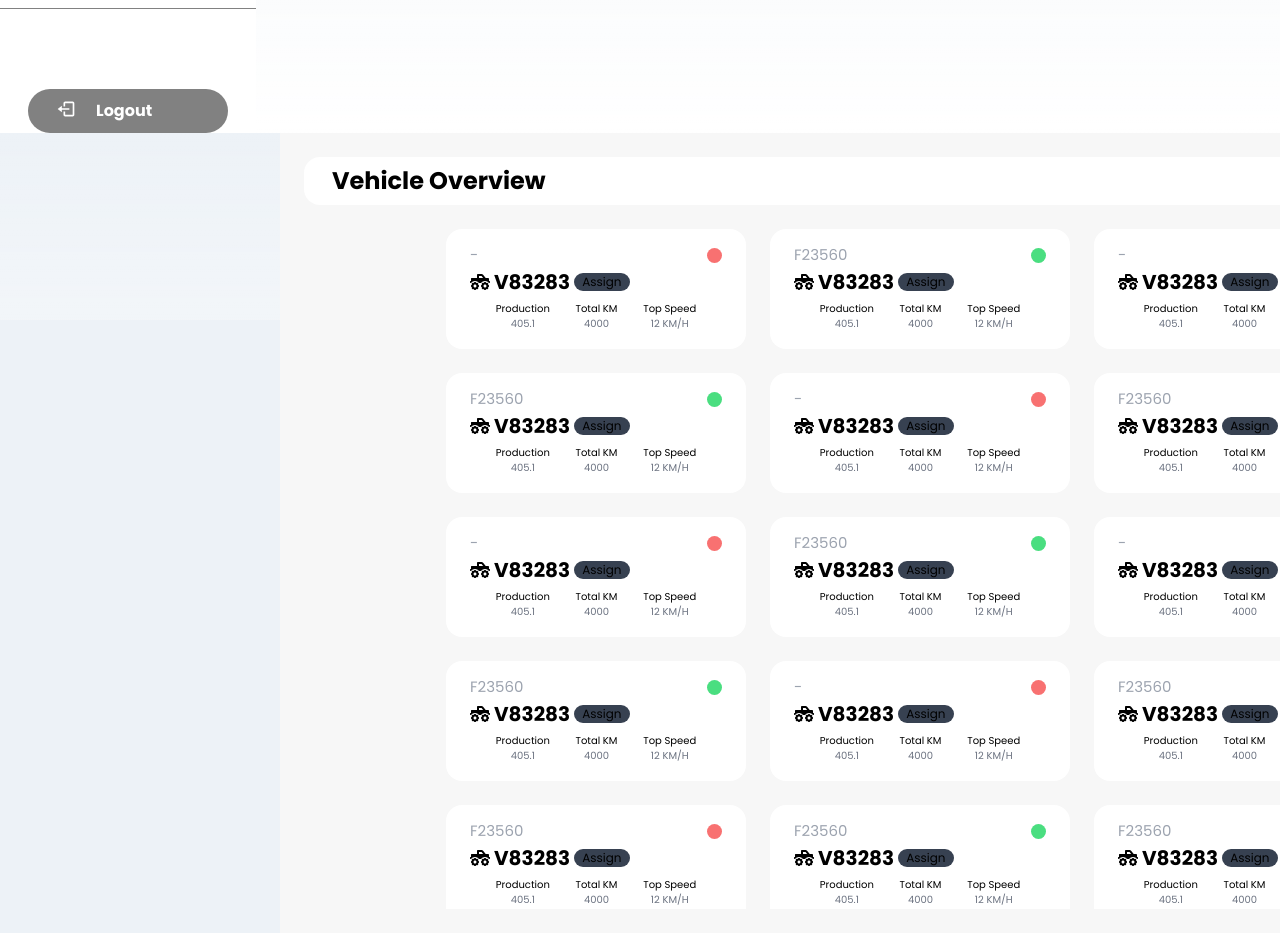
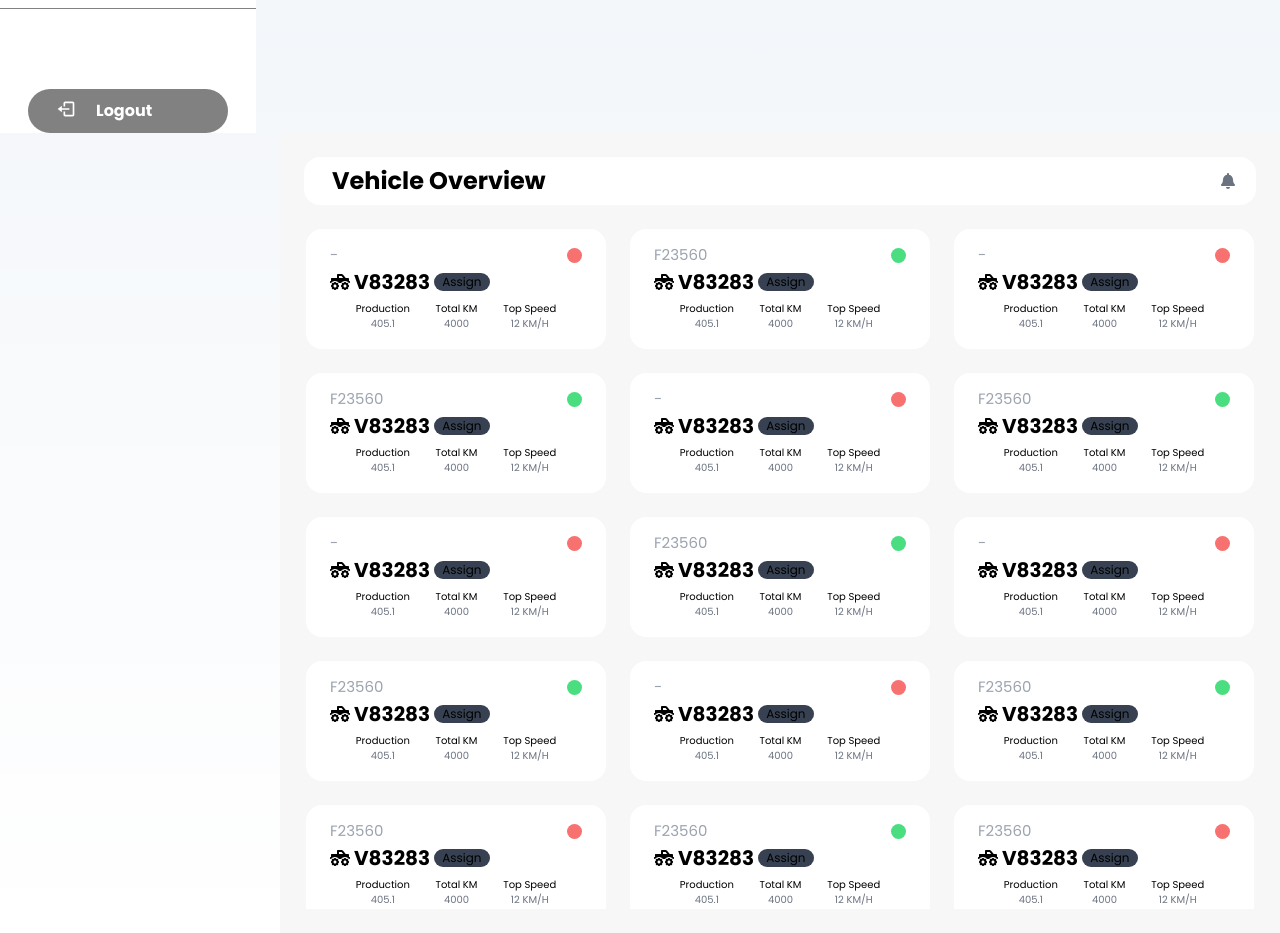
Before and after one commit to Riandra4trend/HackatonISMC, a Next.js app: page /vehicle in a window 1280 px wide. Shown: the part 480-1413 px from the top of the page. Before the commit the page ends 800 px from the top, so only its background shows below. Built offline with nearby package versions, Linux system fonts and the light colour scheme.

Commit message:
fix bug overview vehicle

```diff
--- a/src/app/(sidebar_page)/vehicle/Vehicle.tsx
+++ b/src/app/(sidebar_page)/vehicle/Vehicle.tsx
@@ -230,7 +230,7 @@ export default function Vehicle() {
 ]
 
   return (
-    <div className="flex h-screen w-full fixed">
+    <div className="flex h-screen w-full">
       <div className="w-full bg-[#F7F7F7] flex flex-col p-[24px] gap-[24px]">
         <div className="w-full h-20 bg-white rounded-[16px] text-black flex flex-row px-5 justify-between items-center">
           <h1 className="font-bold my-auto text-2xl p-2">
```
